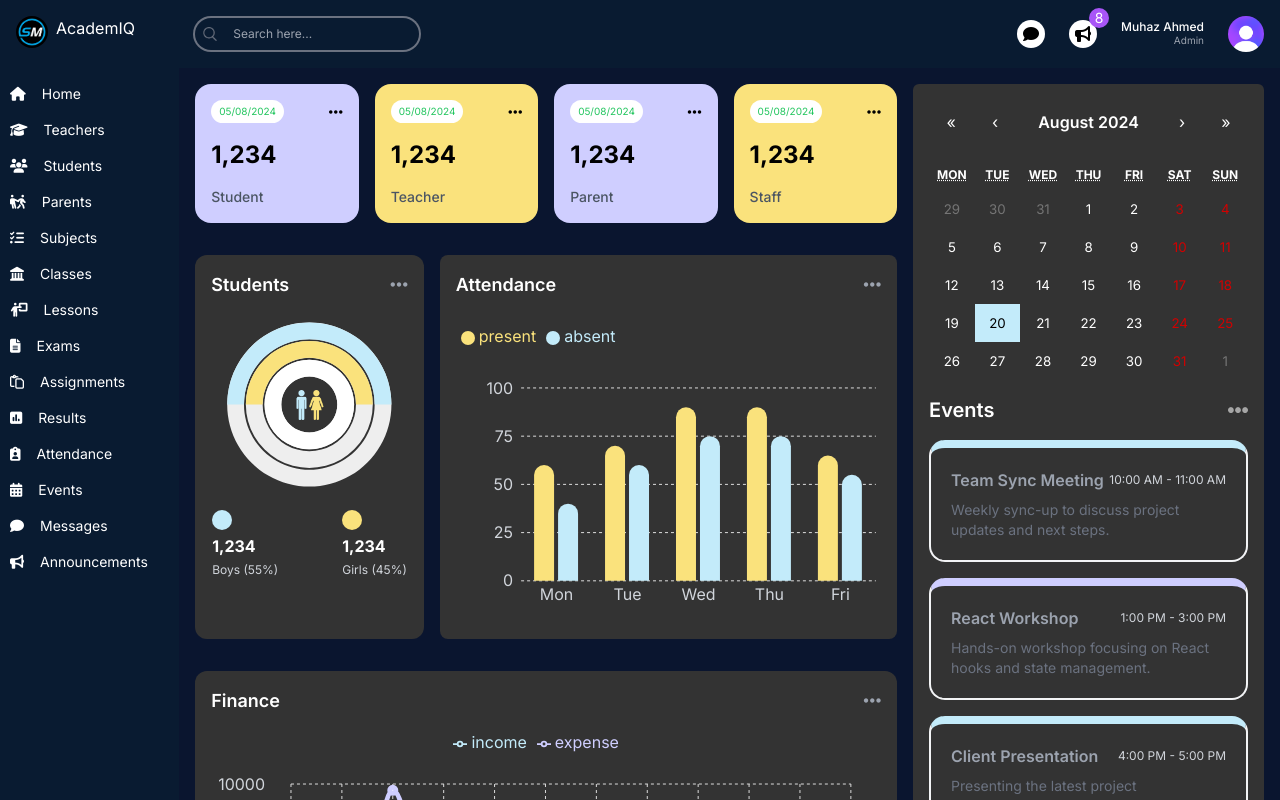
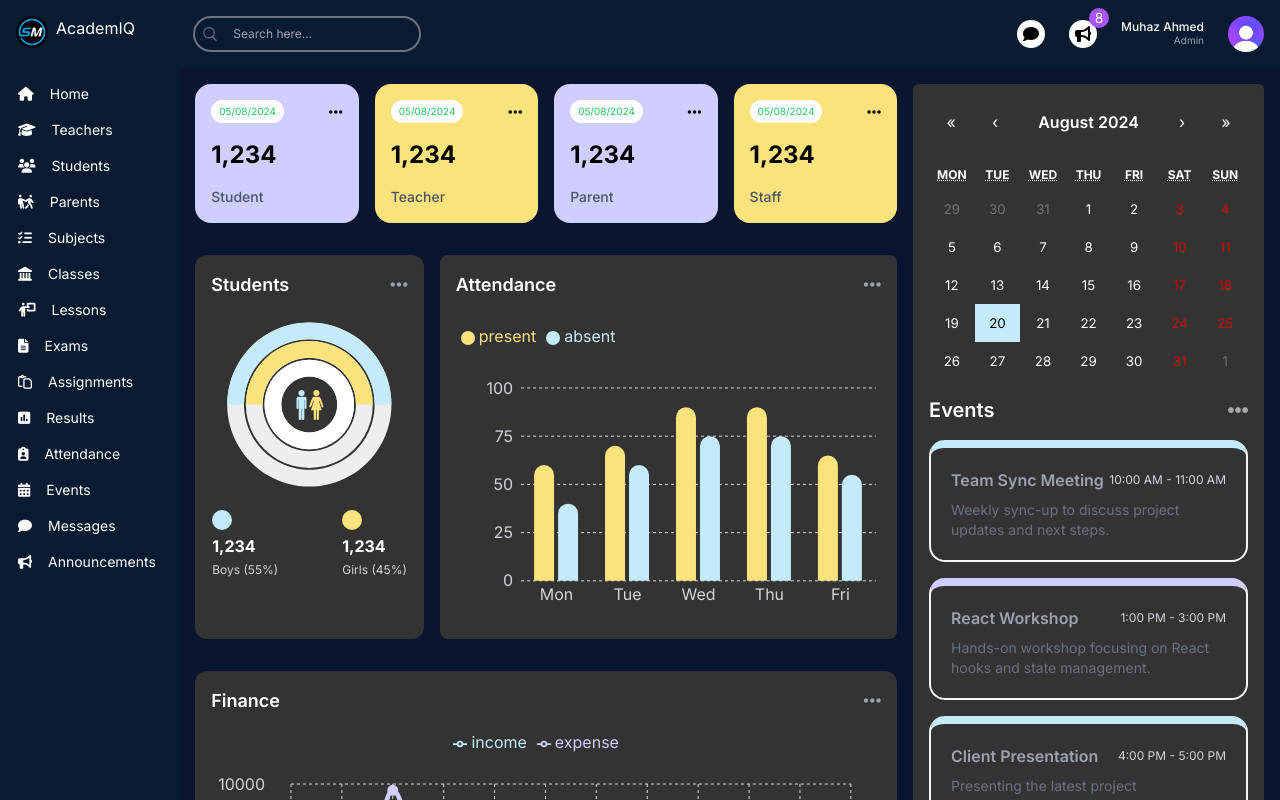
Before and after one commit to muhazAhmed/school-management, a Next.js app: page /admin in a window 1280 px wide. Built offline with nearby package versions, Linux system fonts and the light colour scheme.

Commit message:
fixed bugs from sidebar

```diff
--- a/src/components/Menu.tsx
+++ b/src/components/Menu.tsx
@@ -1,21 +1,30 @@
 import Link from "next/link";
 import { menuItems } from "../lib/menuItems";
-import Image from "next/image";
+import { role } from "@/lib/data";
 
 const Menu = () => {
   return (
     <div className="mt-3 text-sm">
-      {menuItems.map((item: any, index: number) => (
-        <div className="flex flex-col gap-2" style={{paddingLeft: "10px"}} key={index}>
-          <Link
-            href={item?.href}
-            className="flex items-center justify-center lg:justify-start gap-4 py-2 text-white"
-          >
-            <i className={item?.icon} />
-            <span className="hidden lg:block">{item?.label}</span>
-          </Link>
-        </div>
-      ))}
+      {menuItems.map((item, index) => {
+        if (item.visible.includes(role)) {
+          return (
+            <div
+              className="flex flex-col gap-2"
+              style={{ paddingLeft: "10px" }}
+              key={index}
+            >
+              <Link
+                href={item.href}
+                className="flex items-center justify-center lg:justify-start gap-4 py-2 text-white rounded-md hover:bg-csSkyBlue hover:text-black md:px-2"
+              >
+                <i className={item.icon} />
+                <span className="hidden lg:block">{item.label}</span>
+              </Link>
+            </div>
+          );
+        }
+        return null;
+      })}
     </div>
   );
 };
```
